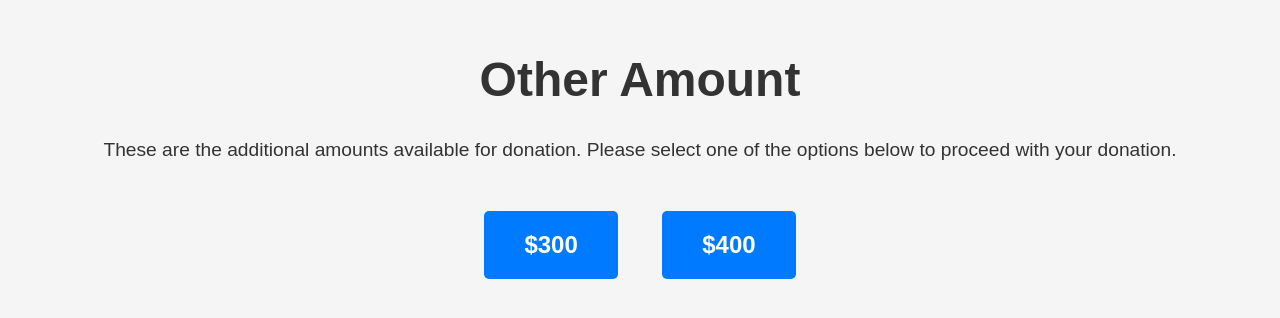
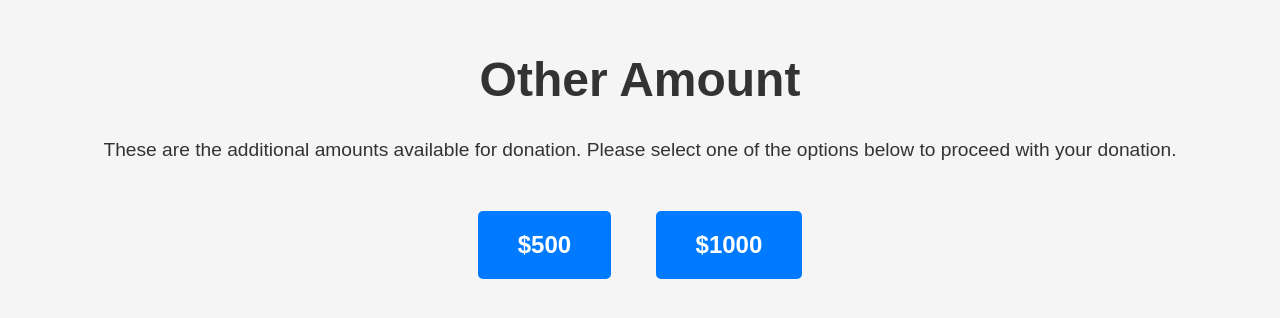
Before and after one commit to Phi-star/Big-daddy-V1, a website: page others.html in a window 1280 px wide. Drawn offline with Linux system fonts and the light colour scheme.

Commit message:
Update others.html

```diff
--- a/others.html
+++ b/others.html
@@ -15,9 +15,9 @@
 
   <div class="button-container">
     <!-- Button for $500 -->
-    <a href="https://selar.co/s4227e" class="large-button">$300</a>
+    <a href="https://selar.co/s4227e" class="large-button">$500</a>
     <!-- Button for $1,000 -->
-    <a href="https://selar.co/1o98b1" class="large-button">$400</a>
+    <a href="https://selar.co/1o98b1" class="large-button">$1000</a>
   </div>
 </body>
 </html>
```
